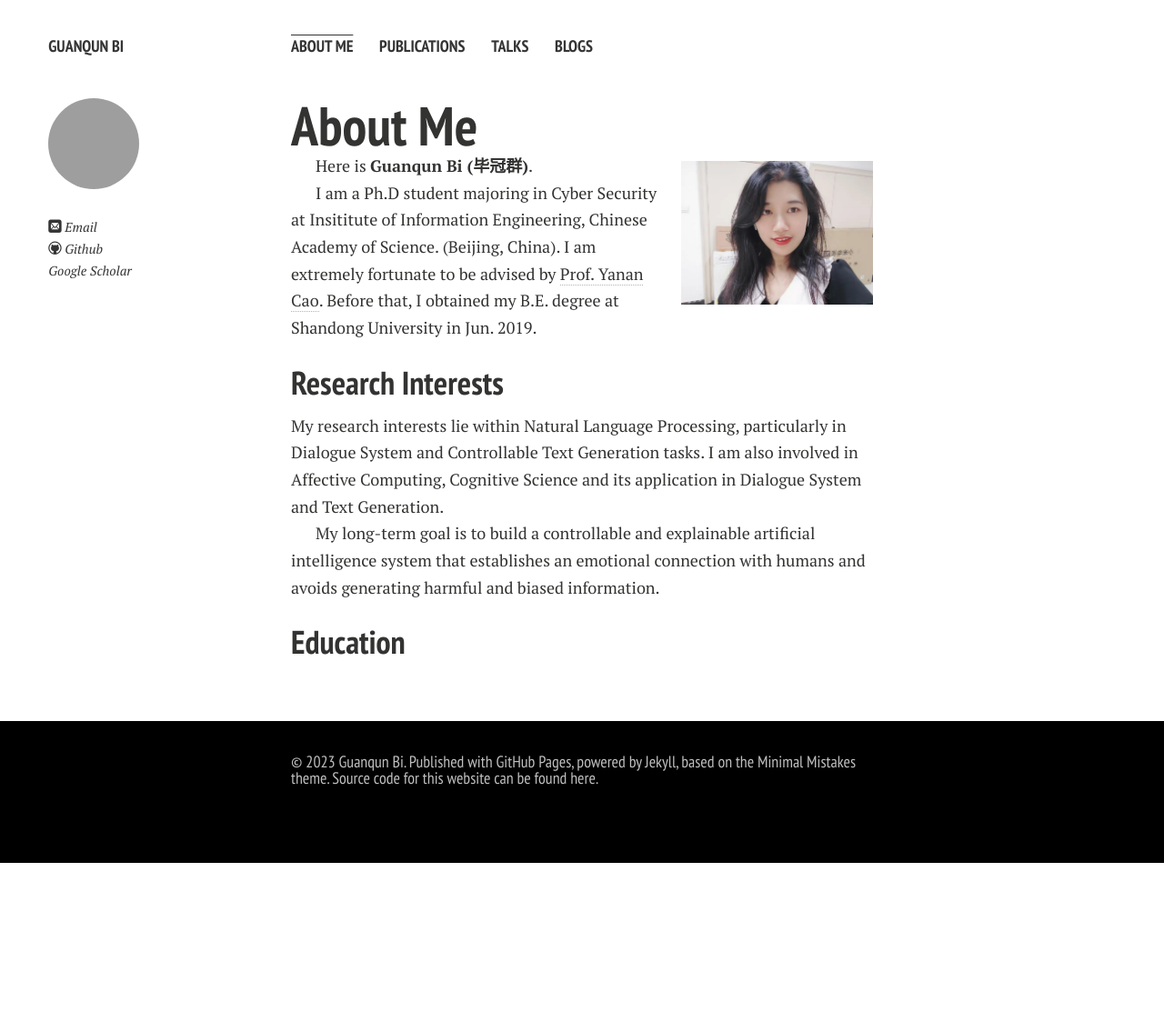
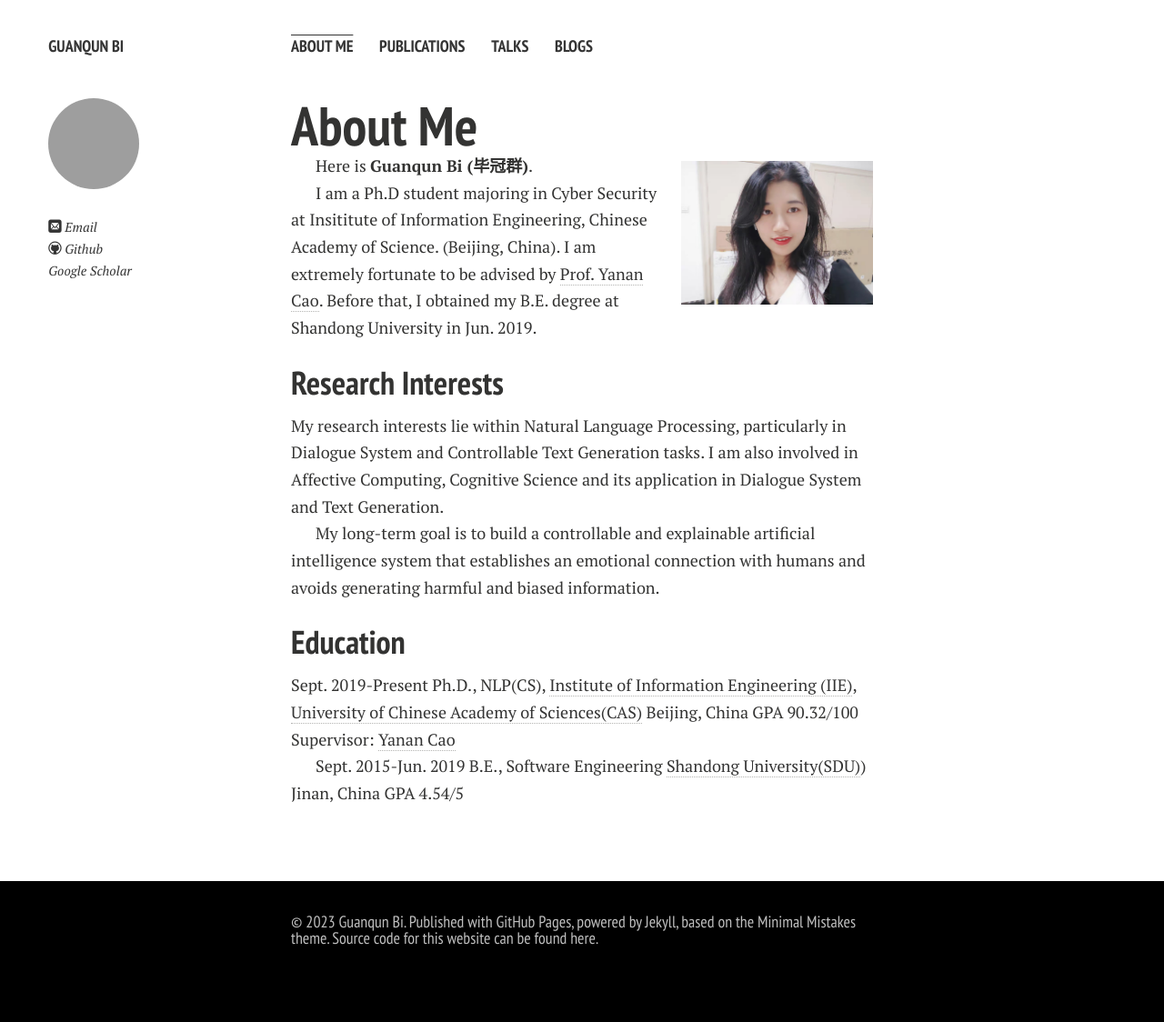
Before and after one commit to biguanqun/biguanqun.github.io, a Jekyll site: the page built from index.md, in a window 1280 px wide. Shown: the whole page at 91% size. Built offline with Jekyll 4.4.1, drawn with Linux system fonts in a browser that asks for light colours; nearby versions of some CDN libraries; comment, search, counter and statistics services are not loaded; a style sheet for code colours, icons or effects is not loaded; our own code applies the rules of GitHub Pages for plain Markdown files; before the commit the page ends 949 px from its top, so only the background shows below that.

Commit message:
modified:   .DS_Store 	modified:   blogs.md 	modified:   index.md 	new file:   talks/20230303-ChatGPT-RLHF-final.pptx 	new file:   "talks/220708-AI\344\270\216\350\256\244\347\237\245\347\247\221\345\255\246(I).pdf" 	new file:   talks/ChatGPT-RLHF-final.pdf

```diff
--- a/index.md
+++ b/index.md
@@ -21,6 +21,18 @@ My long-term goal is to build a controllable and explainable artificial intellig
 
 ## Education
 
+Sept. 2019-Present
+Ph.D., NLP(CS), [Institute of Information Engineering (IIE)](http://www.iie.ac.cn/), [University of Chinese Academy of Sciences(CAS)](https://www.ucas.ac.cn/}{UCAS})
+Beijing, China
+GPA 90.32/100
+Supervisor: [Yanan Cao](https://people.ucas.ac.cn/~caoyanan)
+
+Sept. 2015-Jun. 2019
+B.E., Software Engineering
+[Shandong University(SDU)](https://www.sdu.edu.cn/))
+Jinan, China
+GPA 4.54/5
+
 <!-- ## News and Updates
 
 - **<font color='red'>[News]</font> I am actively searching for a PhD program!**
```
Also changed, not shown: blogs.md (+5 -2 lines), 4 other files.
